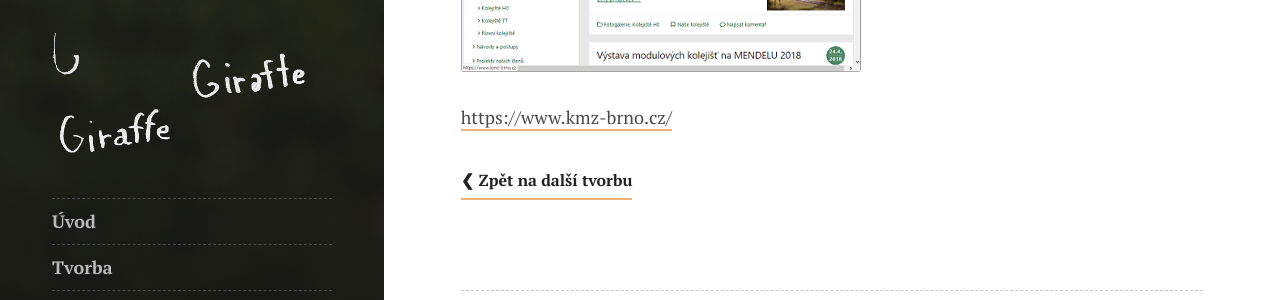
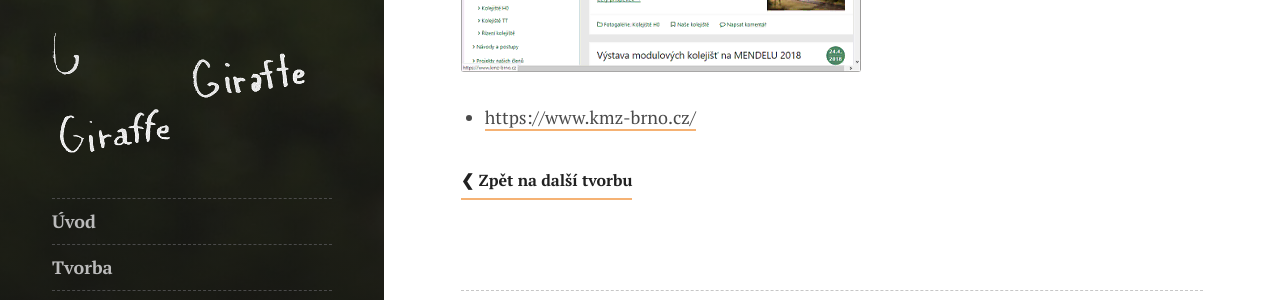
Before and after one commit to kudlav/kudlav.github.io, a Jekyll site: the page built from _posts/2017-01-01-web_kmz.md, in a window 1280 px wide and 1239 px high. Shown: the part 888-1188 px from the top of the window. Built offline with Jekyll 4.4.1, drawn with Linux system fonts in a browser that asks for light colours.

Commit message:
Update 2017-01-01-web_kmz.md

```diff
--- a/_posts/2017-01-01-web_kmz.md
+++ b/_posts/2017-01-01-web_kmz.md
@@ -3,7 +3,7 @@ layout: post
 title:  Stránky KMŽ Brno I
 date:   2017-01-01
 excerpt: V roce 2016/2017 jsem realizoval přechod webu ze stařičkého phpRS na redakční systém WordPress. Pro filtrování spamu spravuji plugin Anti-spam Reloaded.
-thumb_img_path: "/assets/images/web_kmznew.webp"
+thumb_img_path: /assets/images/web_kmznew.webp
 tags: webové technologie WordPress PHP
 ---
 
@@ -13,4 +13,4 @@ Pro filtrování spamu spravuji plugin [Anti-spam Reloaded](https://wordpress.or
 ![Screenshot before](/assets/images/web_kmzold.webp)
 ![Screenshot after](/assets/images/web_kmznew.webp)
 
-[https://www.kmz-brno.cz/](https://www.kmz-brno.cz/)
+ - [https://www.kmz-brno.cz/](https://www.kmz-brno.cz/)
```
